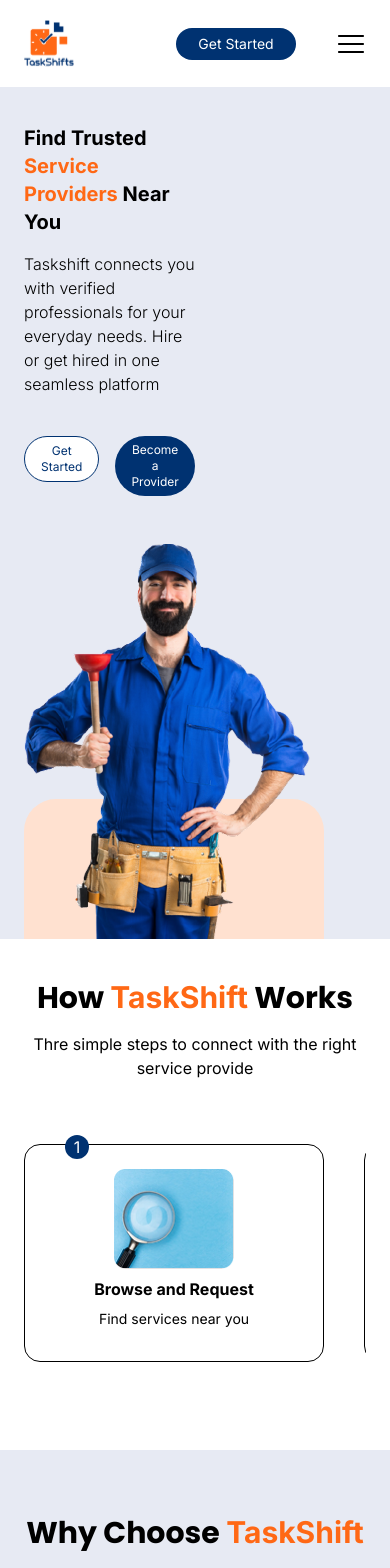
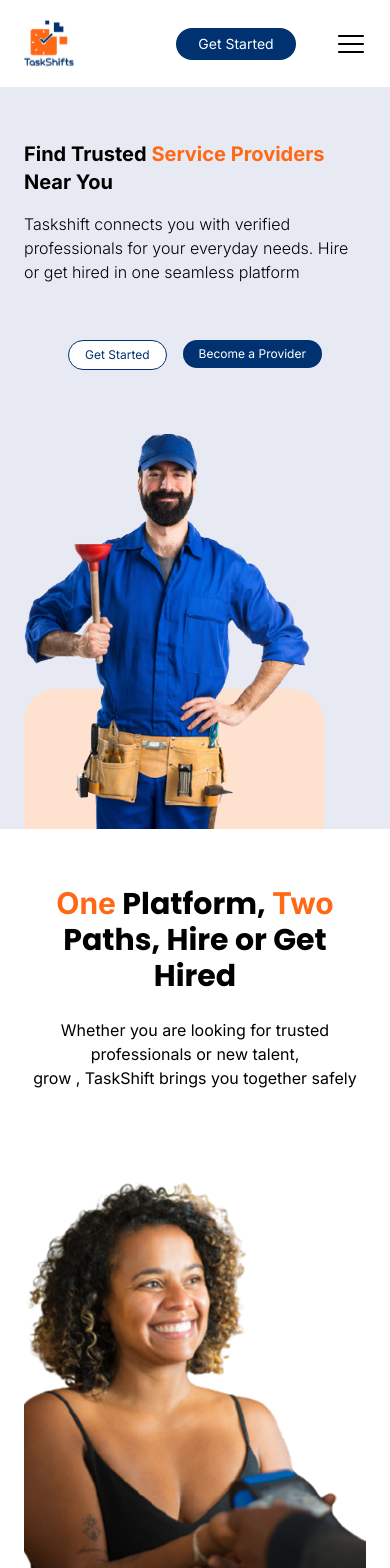
Before and after one commit to AsteriskRD/TaskShifts-Frontend, a Next.js app: page / in a window 390 px wide. Shown: the top 1568 px of the page. Built offline with nearby package versions, Linux system fonts and the light colour scheme.

Commit message:
latest update on responsiveness

```diff
--- a/src/app/components/globalComponents/Footer.jsx
+++ b/src/app/components/globalComponents/Footer.jsx
@@ -108,7 +108,7 @@
 ];
 const Footer = () => {
   return (
-    <div className="max-w-7xl mx-auto">
+    <div className="max-w-[1440px] mx-auto">
       <div className="md:hidden  mx-auto w-full bg-[#24272A]  px-6 sm:px-12 md:px-10 block py-6">
         <Link href="/">
           <Image src={logo} alt="logo" width={50} />
--- a/src/app/components/globalComponents/Header.jsx
+++ b/src/app/components/globalComponents/Header.jsx
@@ -47,7 +47,7 @@
         showMenu ? "overflow-hidden" : "overflow-visible"
       }`}
     >
-      <div className={`flex ${inter.className}  bg-white w-full max-w-7xl mx-auto justify-between items-center`}>
+      <div className={`flex ${inter.className}  bg-white w-full max-w-[1440px] mx-auto justify-between items-center`}>
         <div className="">
           <Link href="/">
             <Image src={logo} alt="logo" width={50} />
--- a/src/app/components/homePageComponents/AsAClient.jsx
+++ b/src/app/components/homePageComponents/AsAClient.jsx
@@ -32,7 +32,7 @@
 ];
 const AsAClient = () => {
   return (
-    <div className="bg-gradient-to-r max-w-7xl mx-auto md:flex w-full justify-between from-[#003271]  to-[#FFFFFF]">
+    <div className="bg-gradient-to-r md:flex w-full justify-between from-[#003271]  to-[#FFFFFF]">
       <div data-aos="fade-right" className={`${inter.className} md:w-1/2 md:block hidden  px-6 sm:px-12 md:px-18 py-5`}>
         {facts.map((fact) => (
           <div
--- a/src/app/components/homePageComponents/ForClients.jsx
+++ b/src/app/components/homePageComponents/ForClients.jsx
@@ -44,7 +44,7 @@
 ];
 const ForClients = () => {
   return (
-    <div className="px-6 sm:px-12 max-w-7xl mx-auto bg-[#003271] md:flex justify-between gap-20 md:px-18 py-14 ">
+    <div className="px-6 sm:px-12 bg-[#003271] md:flex justify-between gap-20 md:px-18 py-14 ">
       <div className="md:flex hidden flex-col">
         <h1
           className={`font-extrabold text-white text-3xl ${poppins.className}`}
--- a/src/app/components/homePageComponents/How.jsx
+++ b/src/app/components/homePageComponents/How.jsx
@@ -40,7 +40,7 @@
 
 const How = () => {
   return (
-    <div className=" px-6 sm:px-12  max-w-[1440px] mx-auto py-10 md:px-40">
+    <div className=" px-6 sm:px-12 py-10 md:px-40">
       <div>
         <h1 data-aos="zoom-out-up"
           className={`${poppins.className} text -black text-center text-3xl font-bold`}
--- a/src/app/components/homePageComponents/LandingPage.jsx
+++ b/src/app/components/homePageComponents/LandingPage.jsx
@@ -52,8 +52,8 @@
       className={`${poppins.className} px-6 sm:px-12 md:px-10  bg-[#E7EAF3] relative pt-21 w-full`}
     >
       <section className="sm:flex block justify-between items-center w-full">
-        <div className="w-1/2 space-y-4 flex flex-col  justify-center items-center  ">
-          <h1 className="pt-10 sm:pt-0 font-bold text-[#000000] sm:text-2xl text-xl md:text-5xl ">
+        <div className="md:w-1/2 space-y-4 flex flex-col  justify-center items-center  ">
+          <h1 className="md:pt-10 pt-14 sm:pt-0 font-bold text-[#000000] sm:text-2xl text-xl md:text-5xl ">
             Find Trusted{" "}
             <span className="text-[#FF6815]">Service Providers</span> Near You
           </h1>
@@ -64,7 +64,7 @@
             needs. Hire or get hired in one seamless platform
           </p>
 
-          <div className="flex py-6 gap-4">
+          <div className="flex md:py-6 py-10 gap-4">
             <Button
               className="cursor-pointer md:text-base text-xs"
               variant="secondary"
--- a/src/app/components/homePageComponents/WhatUsersSay.jsx
+++ b/src/app/components/homePageComponents/WhatUsersSay.jsx
@@ -50,7 +50,7 @@
 
 const WhatUsersSay = () => {
   return (
-    <div className={` bg-[#002A5E] max-w-7xl mx-auto px-6 sm:px-12 md:px-18 py-10`}>
+    <div className={` bg-[#002A5E] px-6 sm:px-12 md:px-18 py-10`}>
       <div className="text-center">
         <h1
           className={`${poppins.className} text-bgcolor-50 text-3xl font-bold text-center py-6 bg-[#002A5E]`}
--- a/src/app/page.js
+++ b/src/app/page.js
@@ -13,8 +13,8 @@
     return (
       <div className="max-w-[1440px] mx-auto">
         <LandingPage/>
-        <How/>
-        <Why/>
+        {/* <How/> */}
+        {/* <Why/> */}
         <OnePlatform/>
         <ServiceProvider/>
         <Popular/>
```
